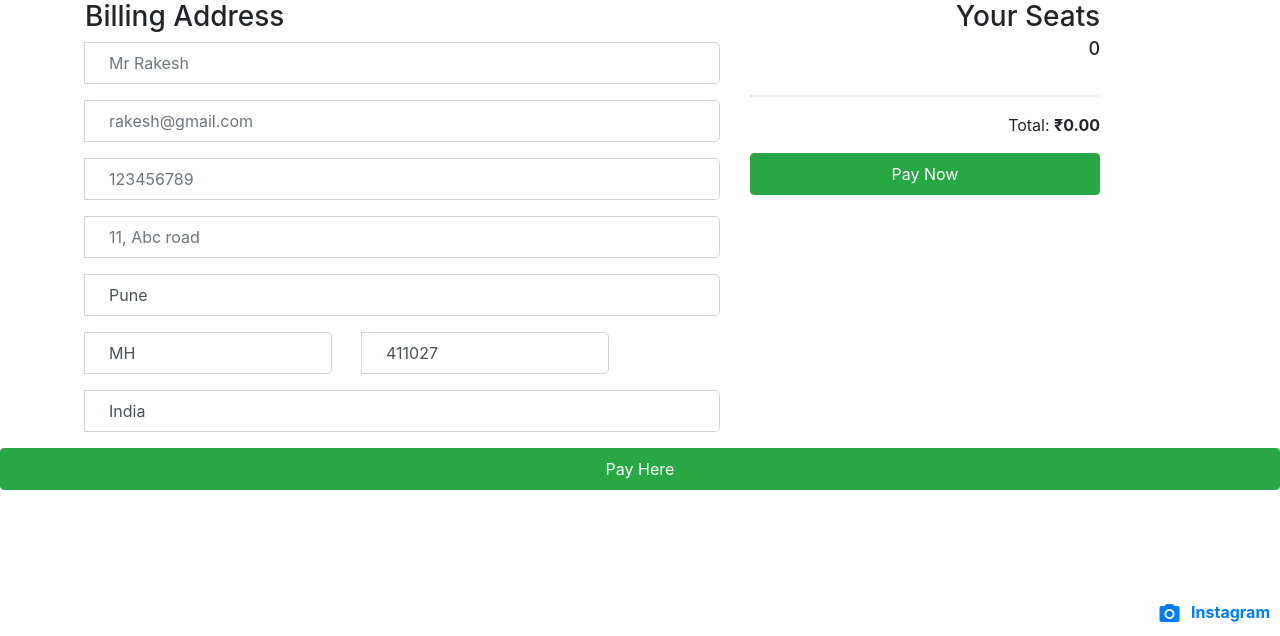
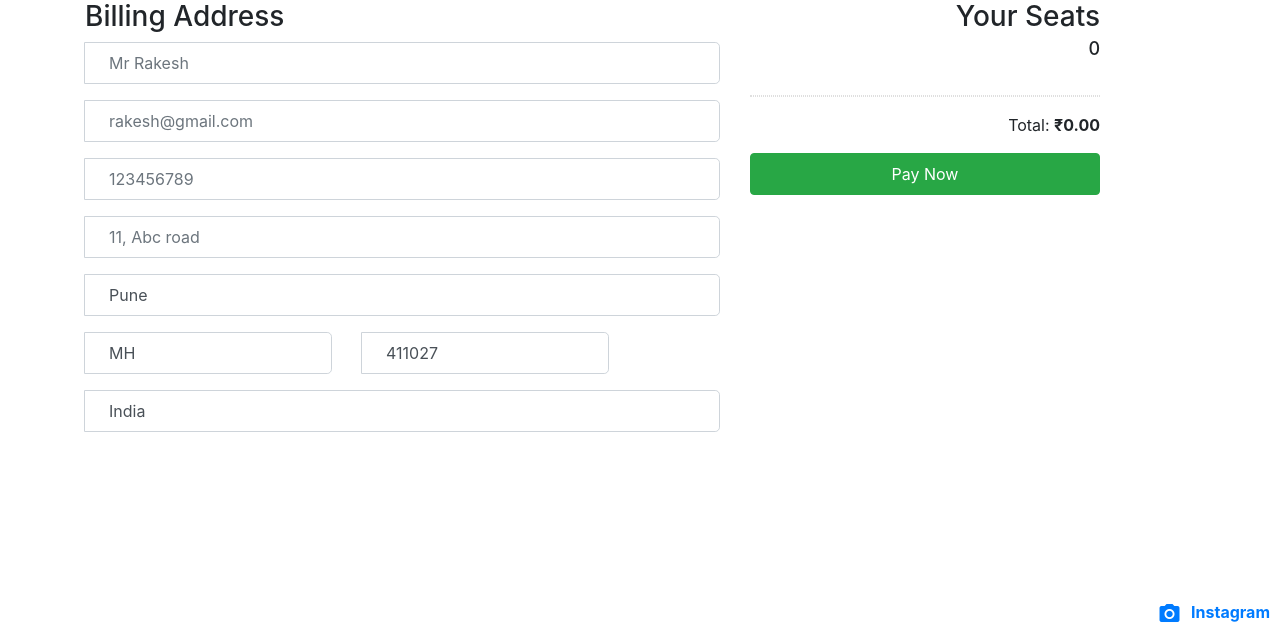
Before and after one commit to sasanka003/cart-and-checkout-php-mysql, a PHP site: page /checkout.php in a window 1280 px wide. Shown: the part 241-877 px from the top of the page. Run offline with PHP 8.4, Linux system fonts and the light colour scheme; the visitor is signed in with stand-in values (Sample User, id 1); data that the repository does not hold is empty; some libraries are stand-ins or nearby versions.

Commit message:
removed unwanted button

```diff
--- a/checkout.php
+++ b/checkout.php
@@ -166,8 +166,6 @@
     </a>
 </div>
 
-<button onclick="paymentGateway();" class="btn btn-success btn-block">Pay Here</button>
-
 <script src="script.js"></script>
 <script type="text/javascript" src="https://www.payhere.lk/lib/payhere.js"></script>
 
```
